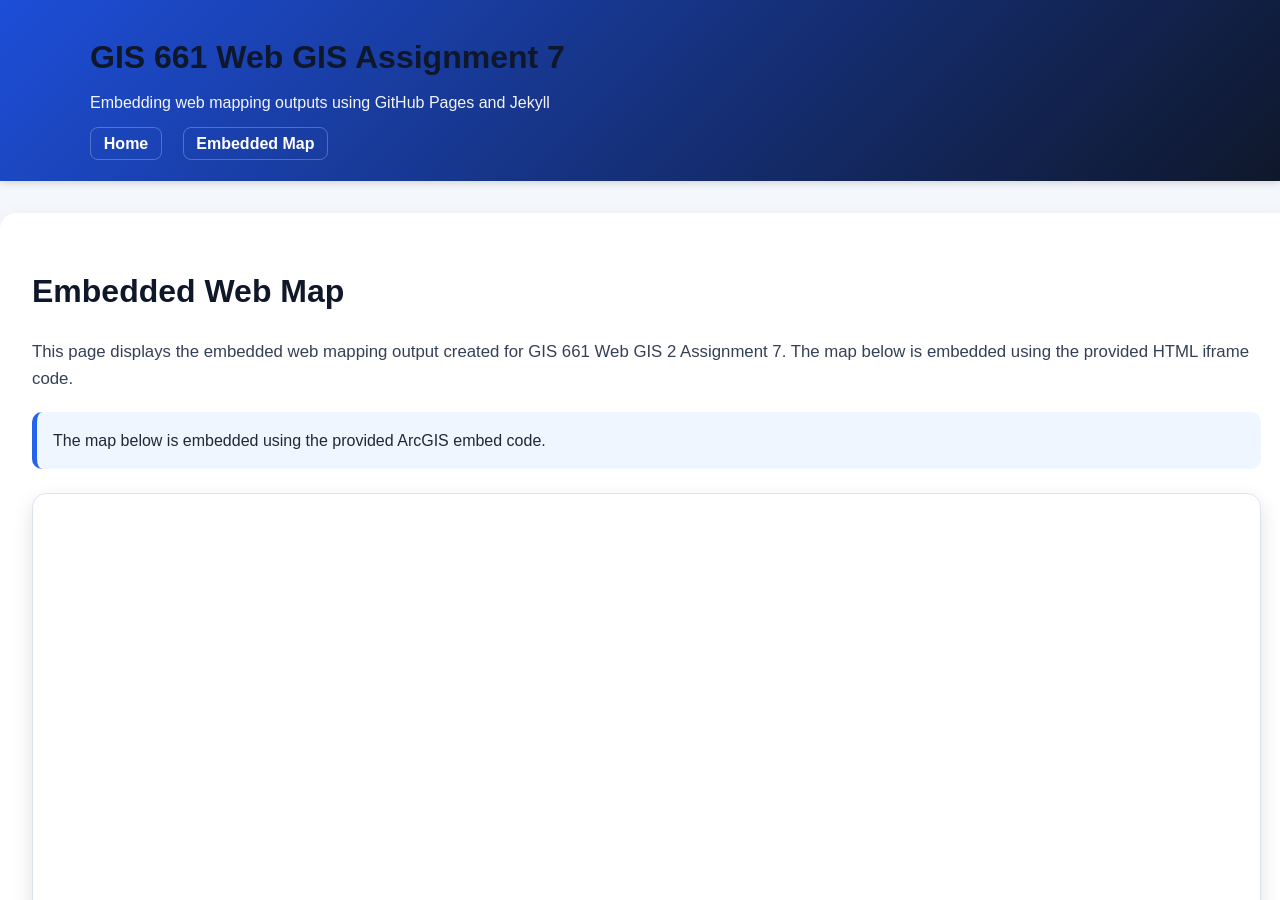
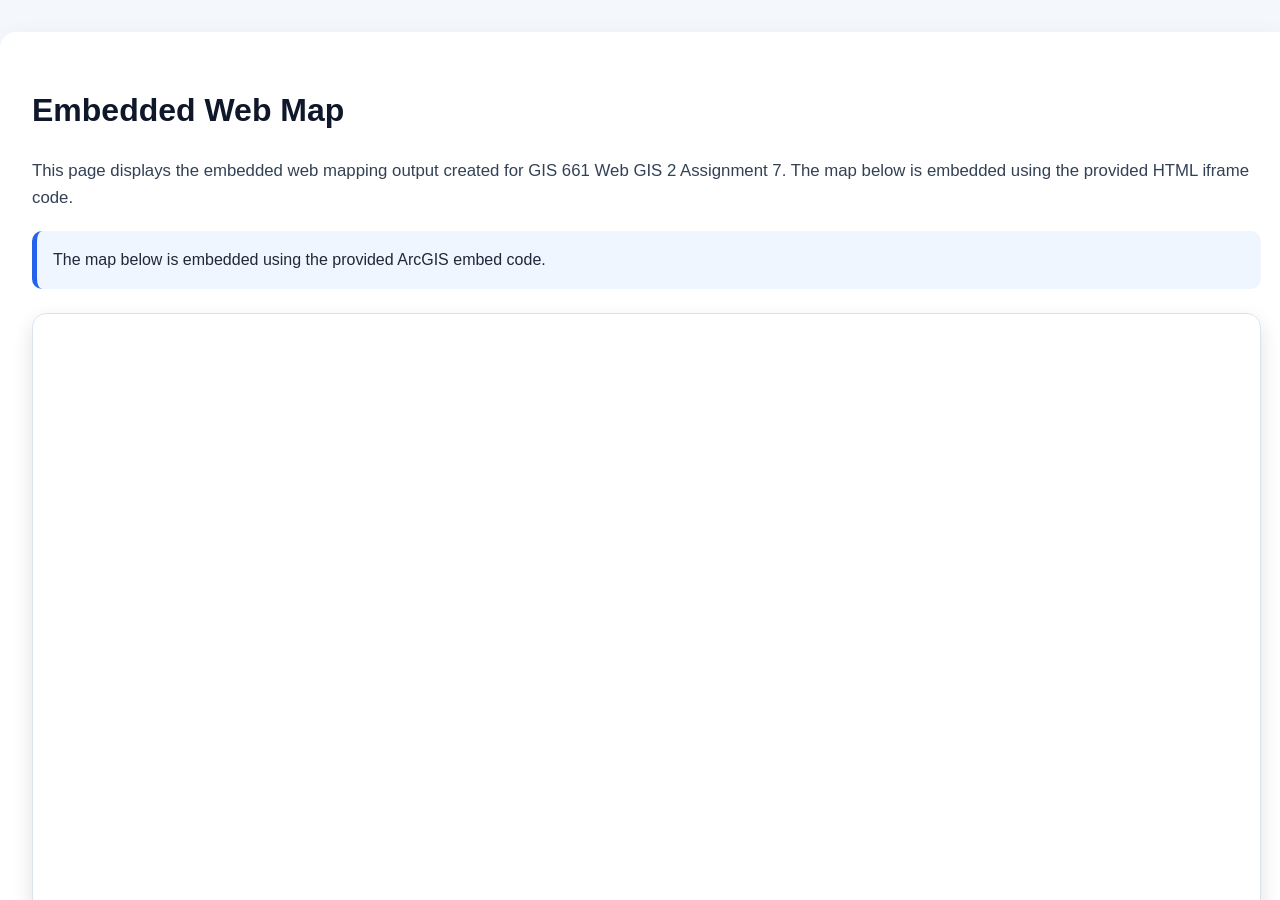
Before and after one commit to architsriva/gis661-webgis-assignment-7, a Jekyll site: the page built from map.html, in a window 1280 px wide and 900 px high. Built offline with Jekyll 4.4.1, drawn with Linux system fonts in a browser that asks for light colours; a script that is not in the unit is left out; some of the changed text lies outside the part shown.

Commit message:
Add conditional header and footer to layout

```diff
--- a/_layouts/default.html
+++ b/_layouts/default.html
@@ -9,6 +9,7 @@
 
 <body class="{{ page.body_class }}">
 
+  {% unless page.body_class == "map-page" %}
   <header class="site-header">
     <div class="container">
       <h1 class="site-title">{{ site.title }}</h1>
@@ -20,16 +21,19 @@
       </nav>
     </div>
   </header>
+  {% endunless %}
 
   <main class="{% if page.body_class == 'map-page' %}map-page-container{% else %}container content-card{% endif %}">
     {{ content }}
   </main>
 
+  {% unless page.body_class == "map-page" %}
   <footer class="site-footer">
     <div class="container">
       <p>Created for GIS 661 Web GIS 2 - Assignment 7</p>
     </div>
   </footer>
+  {% endunless %}
 
 </body>
 </html>
```
